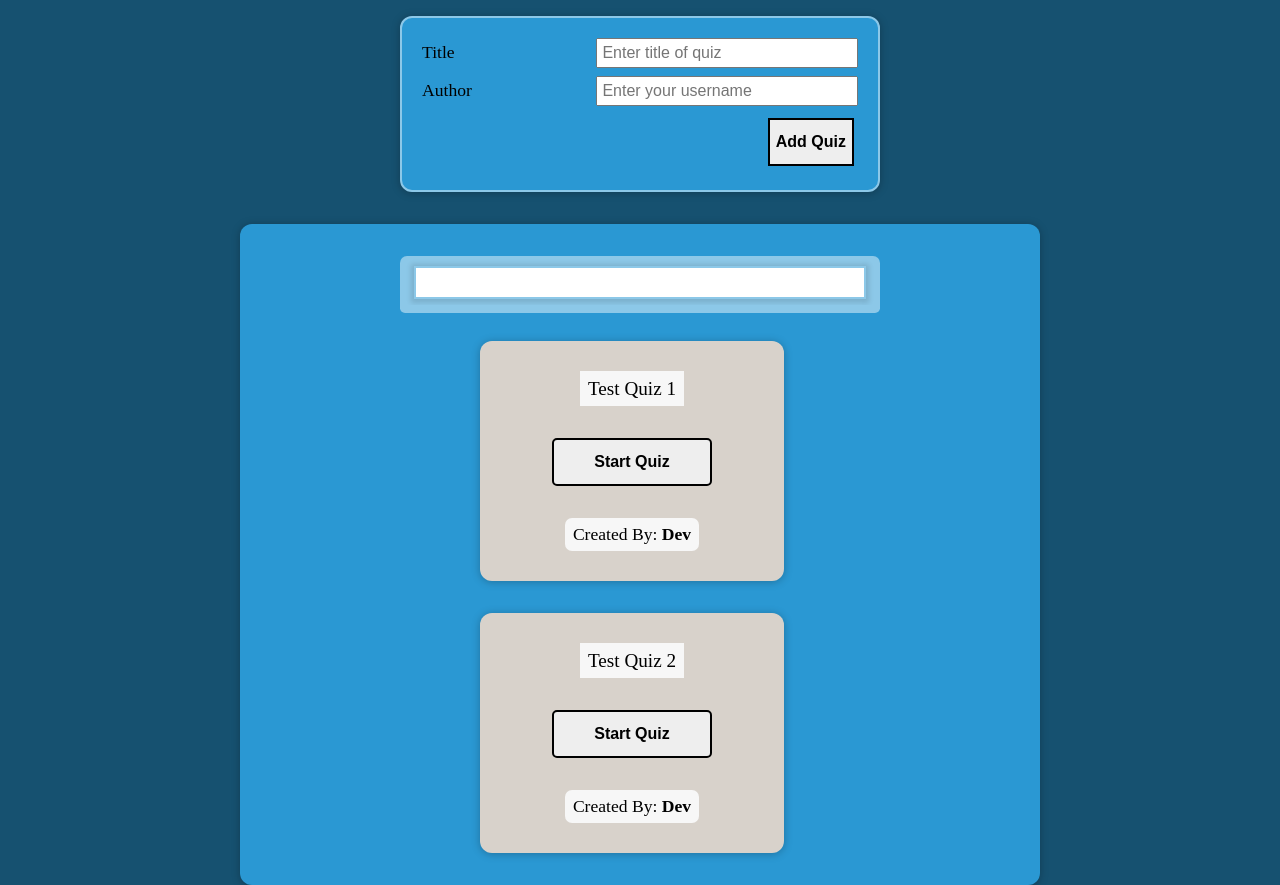
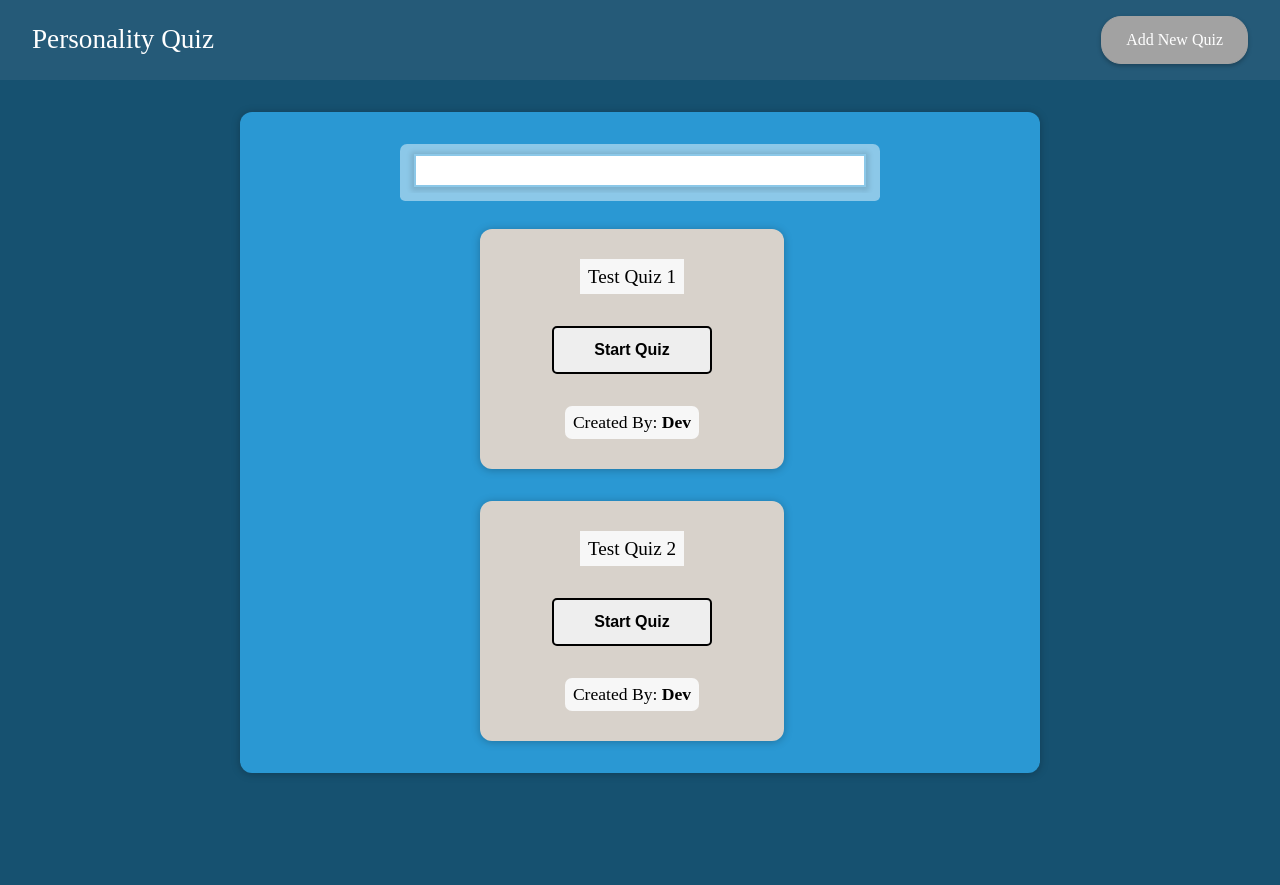
Before and after one commit to TazDeCoder/personality-quiz, a React (Create React App) app: page / in a window 1280 px wide. After the commit the page ends 805 px from the top, so only its background shows below. Built offline with nearby package versions, Linux system fonts and the light colour scheme; the HTML template or start-up script is replaced by a standard one.

Commit message:
Improve app ui
Minor changes

```diff
--- a/src/App.js
+++ b/src/App.js
@@ -1,5 +1,6 @@
 import { useState } from "react";
 
+import MainHeader from "./components/MainHeader/MainHeader";
 import Quizzes from "./components/Quizzes/Quizzes";
 import AddQuiz from "./components/AddQuiz/AddQuiz";
 
@@ -18,6 +19,7 @@ const SAMPLE_QUIZZES = [
 
 function App() {
   const [quizzes, setQuizzes] = useState(SAMPLE_QUIZZES);
+  const [showQuizForm, setShowQuizForm] = useState(false);
 
   const addQuizHandler = (quiz) => {
     setQuizzes((prevExpenses) => {
@@ -27,8 +29,11 @@ function App() {
 
   return (
     <>
-      <AddQuiz onAddQuiz={addQuizHandler} />
-      <Quizzes items={quizzes} />
+      <MainHeader />
+      <main>
+        {showQuizForm && <AddQuiz onAddQuiz={addQuizHandler} />}
+        <Quizzes items={quizzes} />
+      </main>
     </>
   );
 }
--- a/src/index.css
+++ b/src/index.css
@@ -48,14 +48,13 @@ q {
 html,
 body {
   width: 100%;
-  height: 100%;
+  min-height: 100%;
 }
 html {
   font-size: 16px;
 }
 body {
   background-color: #165170;
-  padding: 1rem;
 }
 nav,
 button,
```
